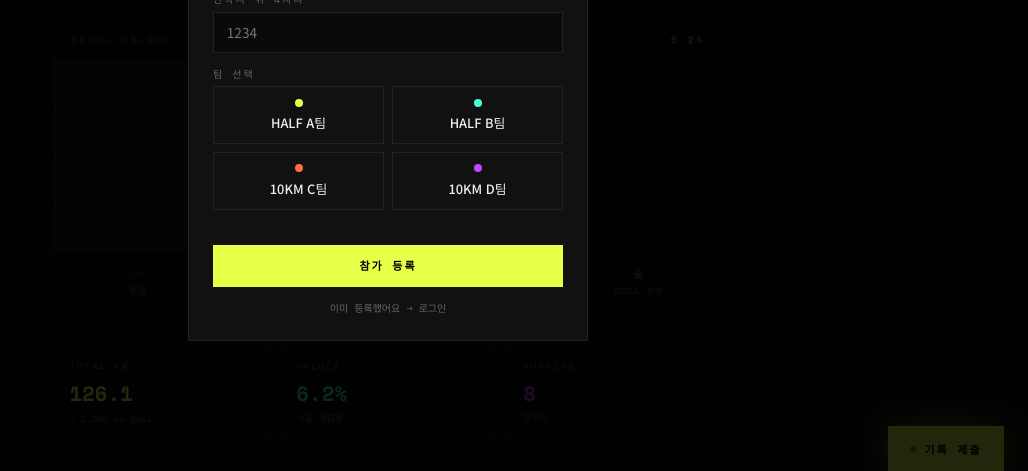
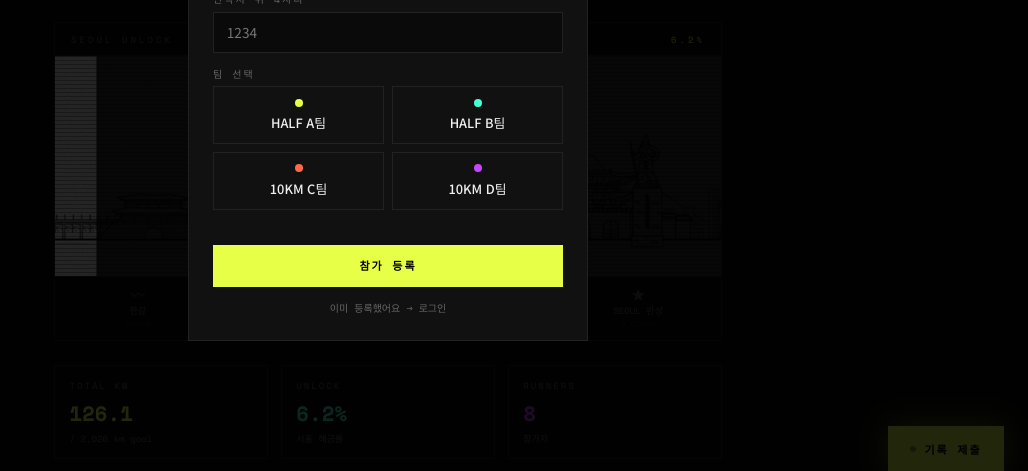
Before and after one commit to Harry-kim90/puma, a plain HTML site: page index.html in a window 1280 px wide. Shown: the part 304-775 px from the top of the page, without its empty margins (252-1280 px from the left). Drawn offline with nearby package versions, Linux system fonts and the light colour scheme.

Commit message:
Add files via upload

```diff
--- a/index.html
+++ b/index.html
@@ -101,7 +101,7 @@ body { min-height: 100vh; overflow-x: hidden; }
 /* ── MAIN LAYOUT ── */
 .main { max-width: 700px; margin: 0 auto; padding: 1.5rem 1rem 6rem; }
 
-/* ── SEOUL UNLOCK VISUAL ── */
+/* ── SEOUL UNLOCK VISUAL (IMAGE FILL) ── */
 .seoul-section {
   border: 1px solid var(--border); margin-bottom: 1.5rem; position: relative; overflow: hidden;
 }
@@ -112,10 +112,26 @@ body { min-height: 100vh; overflow-x: hidden; }
 }
 .section-label .pct { color: var(--c0); }
 
-.seoul-canvas { position: relative; width: 100%; height: 200px; overflow: hidden; }
-.seoul-svg { width: 100%; height: 100%; display: block; }
+.seoul-canvas {
+  position: relative; width: 100%; height: 220px;
+  background: #000; overflow: hidden;
+}
+.seoul-img-base, .seoul-img-fill {
+  position: absolute; top: 0; left: 0;
+  width: 100%; height: 100%;
+  object-fit: cover; object-position: center;
+}
+/* 밑에 깔리는 어두운 흑백 이미지 */
+.seoul-img-base {
+  opacity: 0.2; filter: grayscale(1);
+}
+/* 위에 덮어지는 원본 이미지 (초기에는 clip-path로 100% 가려짐) */
+.seoul-img-fill {
+  clip-path: inset(0 100% 0 0);
+  transition: clip-path 1.5s cubic-bezier(0.2, 0.8, 0.2, 1);
+}
 
-/* Scanline overlay */
+/* Scanline overlay (레트로 느낌 유지) */
 .seoul-canvas::after {
   content: ''; position: absolute; inset: 0; pointer-events: none;
   background: repeating-linear-gradient(0deg, transparent, transparent 3px, rgba(0,0,0,.3) 3px, rgba(0,0,0,.3) 4px);
@@ -281,31 +297,12 @@ body { min-height: 100vh; overflow-x: hidden; }
       <span>SEOUL UNLOCK</span>
       <span class="pct" id="unlockPct">0%</span>
     </div>
+
     <div class="seoul-canvas">
-      <svg class="seoul-svg" id="seoulSvg" viewBox="0 0 700 200" xmlns="http://www.w3.org/2000/svg">
-        <defs>
-          <filter id="glitch">
-            <feTurbulence type="fractalNoise" baseFrequency="0.65" numOctaves="3" id="turbulence">
-              <animate attributeName="baseFrequency" dur="2s" values="0.65;0.7;0.65" repeatCount="indefinite"/>
-            </feTurbulence>
-            <feDisplacementMap in="SourceGraphic" scale="4" xChannelSelector="R" yChannelSelector="G"/>
-          </filter>
-        </defs>
-        <rect width="700" height="200" fill="#0a0a0a"/>
-        <g stroke="#1a1a1a" stroke-width=".5">
-          <line x1="0" y1="50" x2="700" y2="50"/><line x1="0" y1="100" x2="700" y2="100"/>
-          <line x1="0" y1="150" x2="700" y2="150"/>
-          <line x1="100" y1="0" x2="100" y2="200"/><line x1="200" y1="0" x2="200" y2="200"/>
-          <line x1="300" y1="0" x2="300" y2="200"/><line x1="400" y1="0" x2="400" y2="200"/>
-          <line x1="500" y1="0" x2="500" y2="200"/><line x1="600" y1="0" x2="600" y2="200"/>
-        </g>
-        <g id="fillArea0"><rect x="0"   y="0" width="175" height="200" fill="#E8FF47" opacity="0"/></g>
-        <g id="fillArea1"><rect x="175" y="0" width="175" height="200" fill="#47FFD4" opacity="0"/></g>
-        <g id="fillArea2"><rect x="350" y="0" width="175" height="200" fill="#FF6B47" opacity="0"/></g>
-        <g id="fillArea3"><rect x="525" y="0" width="175" height="200" fill="#C447FF" opacity="0"/></g>
-        <text id="seoulText" x="350" y="130" text-anchor="middle" font-family="'Space Mono',monospace" font-size="96" font-weight="700" fill="#ffffff" opacity="0.06" filter="url(#glitch)">SEOUL</text>
-      </svg>
+      <img src="seoul-bg.jpg" class="seoul-img-base" alt="Seoul Base">
+      <img src="seoul-bg.jpg" class="seoul-img-fill" id="seoulImgFill" alt="Seoul Fill">
     </div>
+
     <div class="landmark-strip" id="landmarkStrip"></div>
   </div>
 
@@ -432,7 +429,6 @@ function selectTeam(id) {
 function renderAll() {
   const modal = document.getElementById('modalWrap');
 
-  // 핵심: app.js 파일 로딩 실패 시 에러 화면을 띄워 사용자에게 알립니다.
   if (typeof APP === 'undefined') {
     document.getElementById('modalTitle').textContent = 'SYSTEM ERROR';
     document.getElementById('registerForm').innerHTML = `
@@ -441,18 +437,15 @@ function renderAll() {
         GitHub 서버에서 자바스크립트 파일을 찾지 못해 페이지가 정지되었습니다.<br><br>
         <b>해결 방법:</b><br>
         1. GitHub 레포지토리에 파일이 잘 올라갔는지 확인하세요.<br>
-        2. 파일 이름이 정확히 <b>app.js</b> (전부 소문자)인지 확인하세요. App.js 처럼 대문자가 섞이면 안 됩니다.
+        2. 파일 이름이 정확히 <b>app.js</b> (전부 소문자)인지 확인하세요.
       </div>`;
     document.getElementById('loginForm').style.display = 'none';
     return;
   }
 
-  // 정상 작동 시퀀스
   APP.init();
-
   const user = APP.getCurrentUser();
 
-  // 공개 섹션 렌더링
   renderSeoul();
   renderProgress();
   renderRanking();
@@ -465,7 +458,6 @@ function renderAll() {
     return;
   }
 
-  // 로그인 된 경우
   modal.classList.add('hidden');
   document.getElementById('myTeamSection').style.display = 'block';
 
@@ -483,18 +475,11 @@ function renderSeoul() {
   const pct = Math.min(100, (totalKm / APP.GOAL_KM) * 100);
   document.getElementById('unlockPct').textContent = pct.toFixed(1) + '%';
 
-  const scores = APP.getTeamScores();
-  const totalScore = scores.reduce((s,t) => s + t.totalKm, 0) || 1;
-  scores.forEach(t => {
-    const el = document.getElementById('fillArea' + t.id);
-    if (!el) return;
-    const ratio = t.totalKm / totalScore;
-    el.querySelector('rect').setAttribute('opacity', (ratio * 0.25).toFixed(3));
-  });
-
-  const textEl = document.getElementById('seoulText');
-  const cleanOpacity = Math.min(0.9, 0.06 + pct / 100 * 0.84);
-  textEl.setAttribute('opacity', cleanOpacity.toFixed(2));
+  // 핵심 수정: 이미지 clip-path 업데이트 (거리에 따라 오른쪽을 가림)
+  const fillImg = document.getElementById('seoulImgFill');
+  if (fillImg) {
+    fillImg.style.clipPath = `inset(0 ${100 - pct}% 0 0)`;
+  }
 
   const strip = document.getElementById('landmarkStrip');
   strip.innerHTML = APP.LANDMARKS.map(lm => {
```
Also changed, not shown: seoul-bg.jpg (added).
